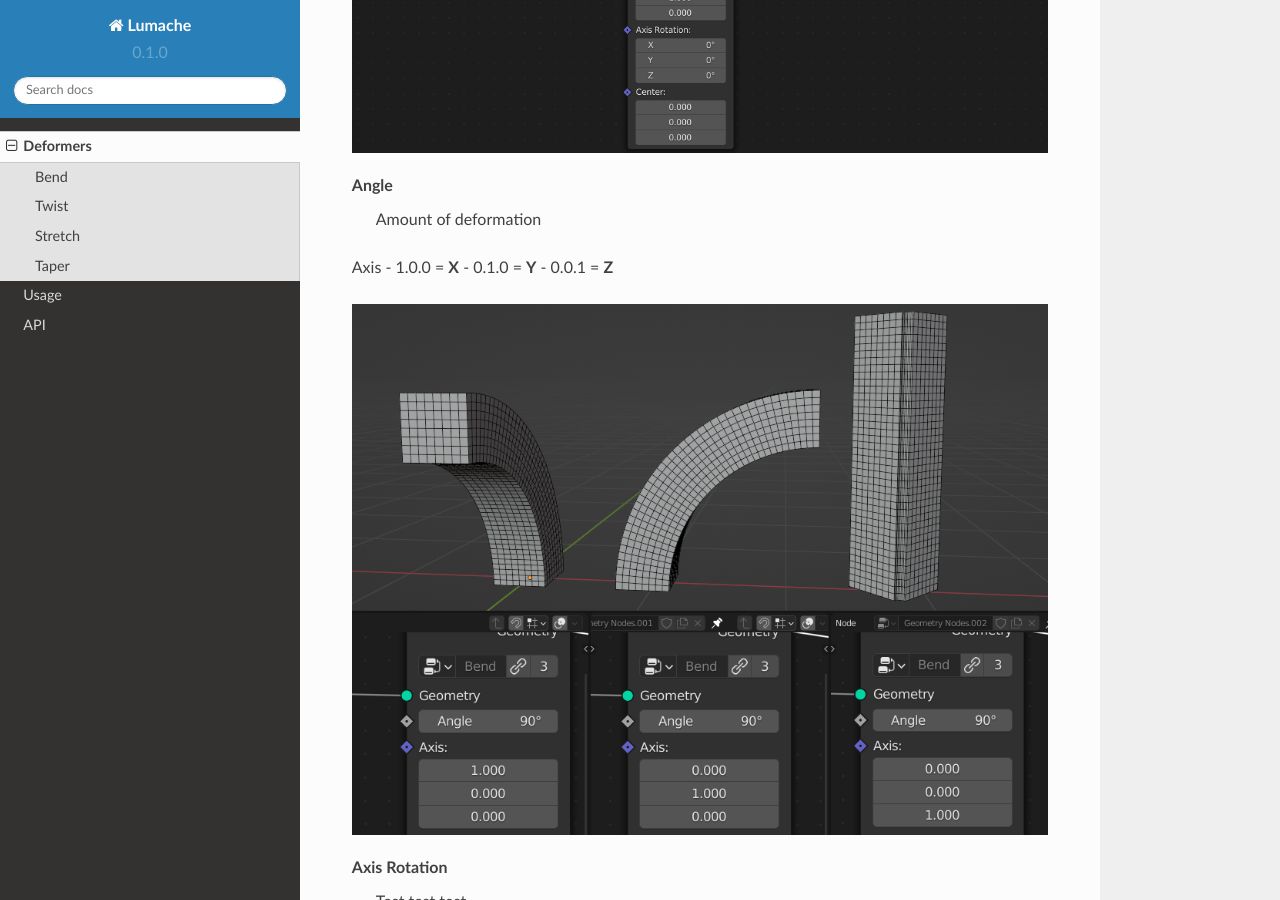
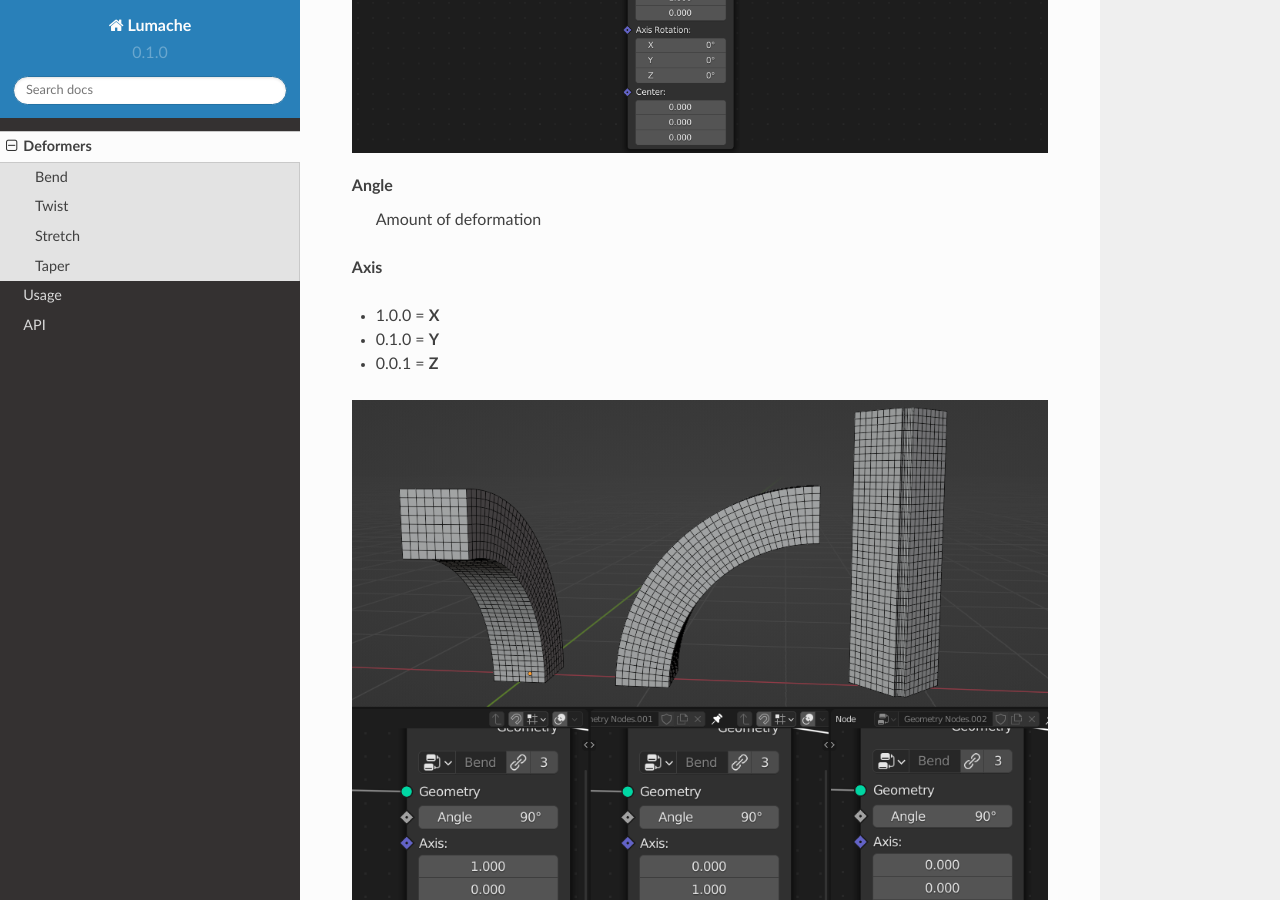
Before and after one commit to higgsas/higgsas_geo_nodes_manual, a Sphinx documentation site: the page built from docs/deformers.rst, in a window 1280 px wide and 900 px high, scrolled down 700 px. Built offline with Sphinx 7.4.7 and the Read the Docs theme 2.0.0, drawn with Linux system fonts in a browser that asks for light colours.

```diff
--- a/docs/deformers.rst
+++ b/docs/deformers.rst
@@ -12,7 +12,8 @@ Bends geometry over the axis
 Angle
   Amount of deformation
 
-Axis
+**Axis**
+
 - 1.0.0 = **X**
 - 0.1.0 = **Y**
 - 0.0.1 = **Z**
```
